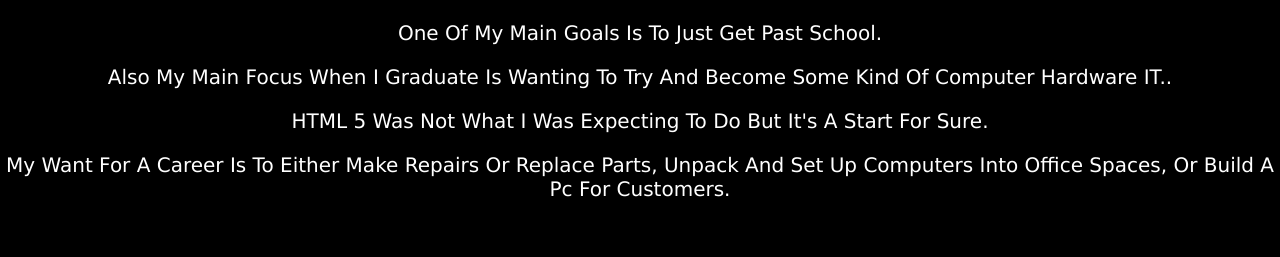
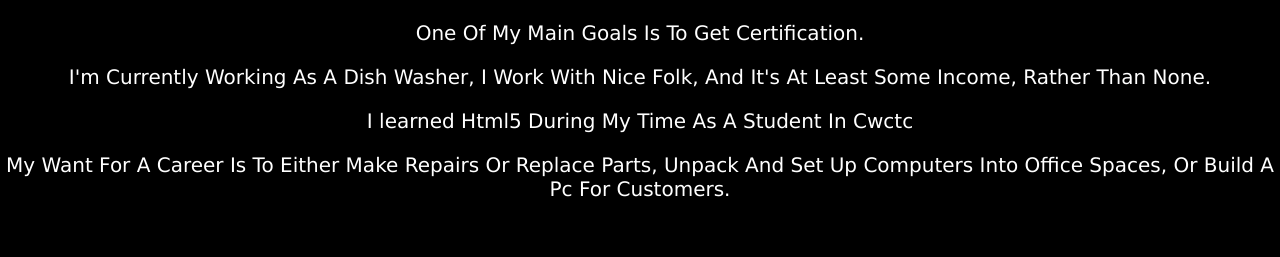
Before and after one commit to JulianWaterz/Personal-Website, a plain HTML site: page goals.html in a window 1280 px wide. Shown: the part 534-791 px from the top of the page. Drawn offline with Linux system fonts and the light colour scheme.

Commit message:
Update goals.html

```diff
--- a/goals.html
+++ b/goals.html
@@ -32,9 +32,9 @@
 		<hr>
 		<section>
 			<img src="img/name.gif" alt="Julian Waters">
-			<p>One Of My Main Goals Is To Just Get Past School.</p>
-			<p>Also My Main Focus When I Graduate Is Wanting To Try And Become Some Kind Of Computer Hardware IT..</p>
-			<p>HTML 5 Was Not What I Was Expecting To Do But It's A Start For Sure.</p>
+			<p>One Of My Main Goals Is To Get Certification.</p>
+			<p>I'm Currently Working As A Dish Washer, I Work With Nice Folk, And It's At Least Some Income, Rather Than None.</p>
+			<p>I learned Html5 During My Time As A Student In Cwctc</p>
 			<p>My Want For A Career Is To Either Make Repairs Or Replace Parts, Unpack And Set Up Computers Into Office Spaces, Or Build A Pc For Customers.</p>
 			<br>
 			<p>I Made This Website As Like A Personal Website, It Is Nowhere Near Professional And Still Needs Alot Of Work Done.</p>
```
